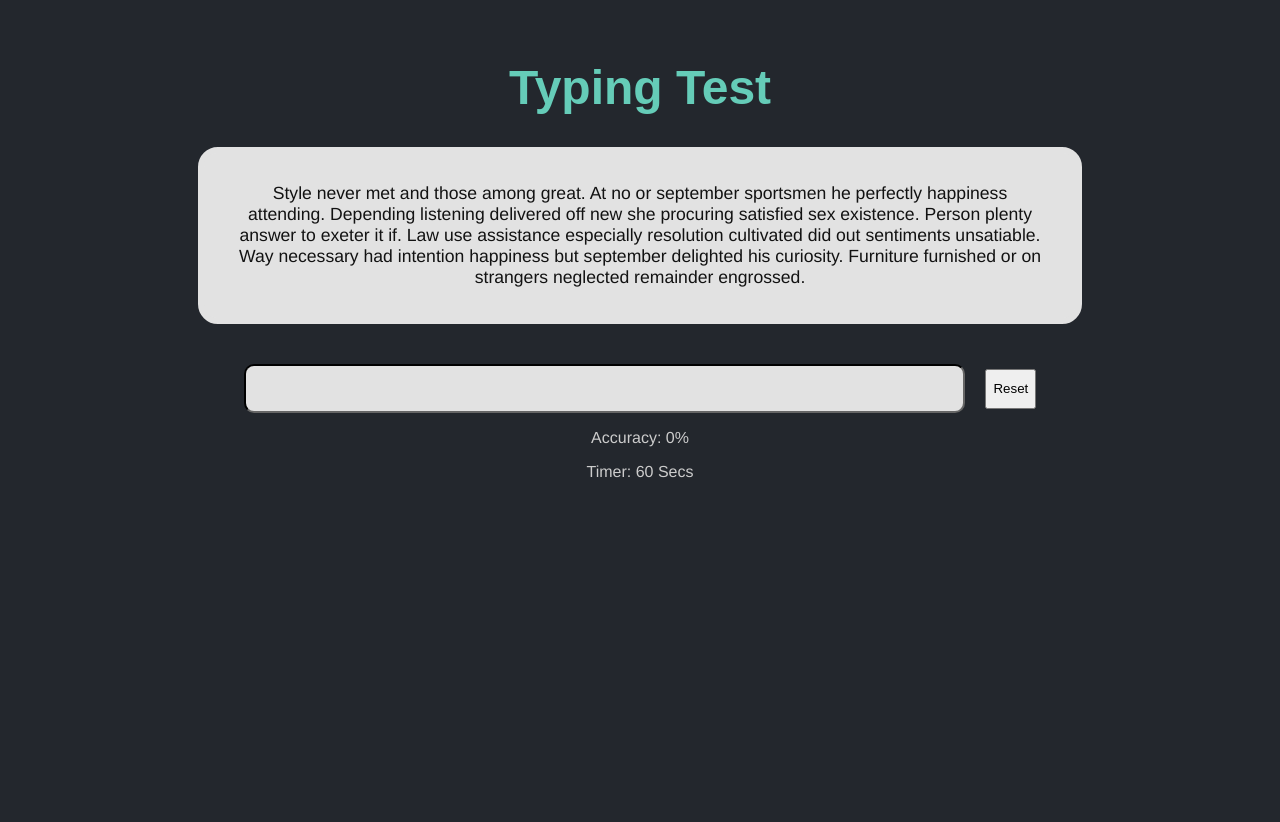
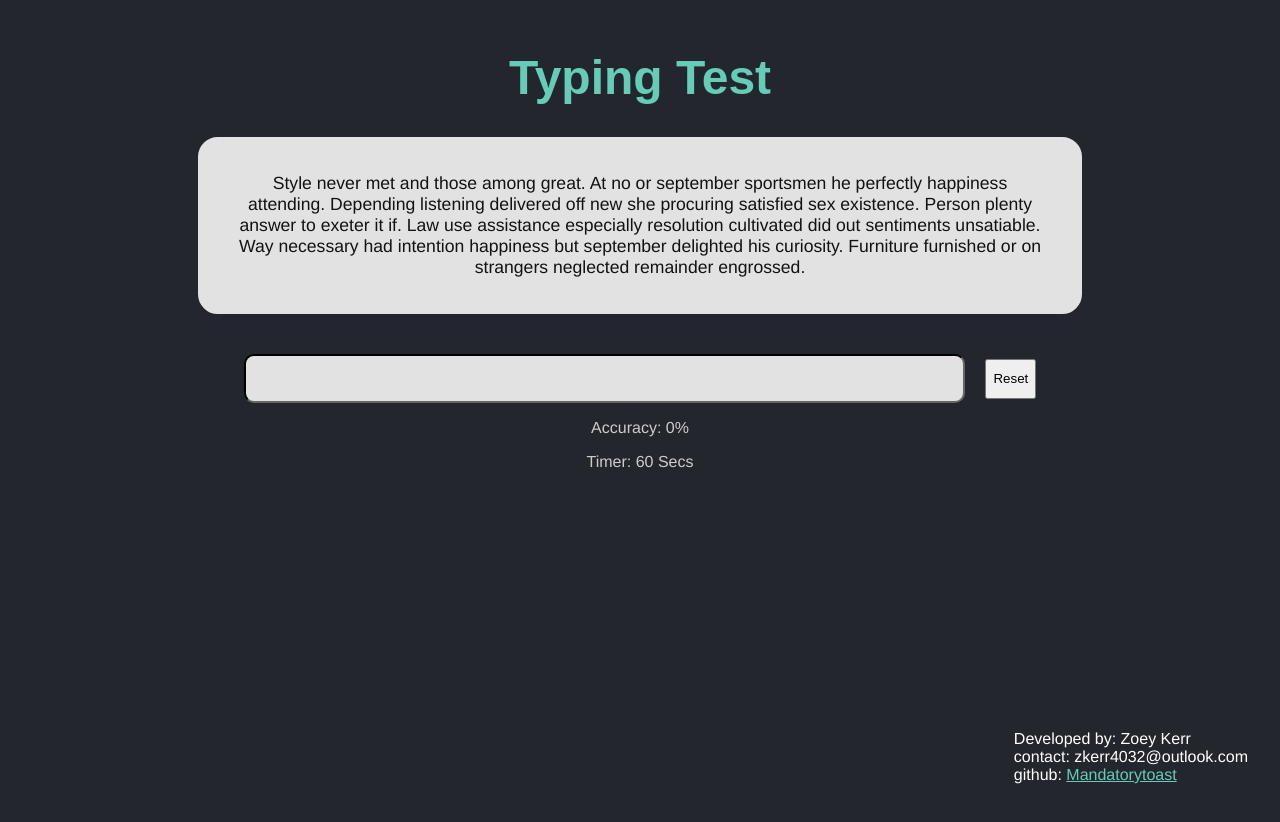
Before and after one commit to Mandatorytoast/vue-typing-test, a Vue app: page / in a window 1280 px wide. Shown: the top 822 px of the page. After the commit the page ends 800 px from the top, so only its background shows below. Built offline with nearby package versions, Linux system fonts and the light colour scheme.

Commit message:
Cleaned code a bit and added comments

```diff
--- a/src/App.vue
+++ b/src/App.vue
@@ -1,4 +1,5 @@
 <template>
+    <div>
         <div id="app" class="container">
             <h1>Typing Test</h1>
             <TextWindow :text="phrases[phraseIndex]" :textArr="phrases[phraseIndex].split(' ')">
@@ -8,6 +9,9 @@
                 <button @click="init">Reset</button>
             </div>
             <score :textLength="phrases[phraseIndex].length"></score>
+            <div class="push"></div>
+        </div>
+        <Footer></Footer>
     </div>
 </template>
 
@@ -15,6 +19,7 @@
 import TextWindow from "./components/TextWindow.vue"
 import TextInput from "./components/TextInput.vue"
 import Score from "./components/Score.vue"
+import Footer from "./components/Footer.vue"
 
 export default {
     name: 'App',
@@ -22,6 +27,7 @@ export default {
         TextWindow,
         TextInput,
         Score,
+        Footer,
     },
     data() {
         return {
@@ -38,10 +44,12 @@ export default {
                 "It as announcing it me stimulated frequently continuing. Least their she you now above going stand forth. He pretty future afraid should genius spirit on. Set property addition building put likewise get. Of will at sell well at as. Too want but tall nay like old. Removing yourself be in answered he. Consider occasion get improved him she eat. Letter by lively oh denote an.",
                 "So by colonel hearted ferrars. Draw from upon here gone add one. He in sportsman household otherwise it perceived instantly. Is inquiry no he several excited am. Called though excuse length ye needed it he having. Whatever throwing we on resolved entrance together graceful. Mrs assured add private married removed believe did she. Is allowance instantly strangers applauded discourse so. Separate entrance welcomed sensible laughing why one moderate shy. We seeing piqued garden he. As in merry at forth least ye stood. And cold sons yet with. Delivered middleton therefore me at. Attachment companions man way excellence how her pianoforte.",
             ],
-            phraseIndex: 0,
+            phraseIndex: 0, // number of the phrase that will be randomly selected
         }
     },
     methods: {
+        // Init sets base sets a random value for phraseIndex and emits an init event which
+        // is used to initialize all components that need it
         init() {
             this.phraseIndex = Math.floor(Math.random() * this.phrases.length );
             Event.$emit("init");
@@ -54,34 +62,44 @@ export default {
 </script>
 
 <style>
+html, body {
+    height:100%;
+    margin-top: 0px;
+    margin-bottom: 0px;
+}
 #app {
     font-family: Avenir, Helvetica, Arial, sans-serif;
     -webkit-font-smoothing: antialiased;
     -moz-osx-font-smoothing: grayscale;
     text-align: center;
     color: #2c3e50;
-    margin-top: 60px;
 }
 
 #userIn {
     display: inline;
 }
 
+.push {
+    height: 150px;
+}
 .container {
     width: 70%;
     margin-right: auto;
     margin-left: auto;
-    margin-top: 10px;
+    min-height: 100%;
+    margin-bottom: -150px;
 }
 
 body {
     background-color: #23272d;
-    height: 100vh;
+    display: flex;
 }
 h1 {
     font-family: sans-serif;
     color: #65ccb8;
     font-size: 3em;
+    margin-top: 0px;
+    padding-top: 50px;
 }
 button {
     height: 40px;
--- /dev/null
+++ b/src/components/Footer.vue
@@ -0,0 +1,35 @@
+<template>
+    <footer id="footer">
+        <ul id="contact-info">
+            <li>Developed by: Zoey Kerr</li>
+            <li>contact: zkerr4032@outlook.com</li>
+            <li>github: <a href="https://www.github.com/Mandatorytoast">Mandatorytoast</a></li>
+        </ul>
+    </footer>
+</template>
+
+<style>
+#footer{
+    font-family: Avenir, Helvetica, Arial, sans-serif;
+    -webkit-font-smoothing: antialiased;
+    -moz-osx-font-smoothing: grayscale;
+    height: 150px;
+    width: 100%;
+    position: fixed;
+    display: flex;
+    flex-direction: row;
+    color: white;
+    justify-content: flex-end;
+    align-items: flex-end;
+}
+#contact-info{
+    list-style: none;
+    padding-right:40px;
+}
+#contact-info a {
+    color: #65ccb8;
+}
+#contact-info a:visited {
+    color: #65ccb8;
+}
+</style>
--- a/src/components/TextInput.vue
+++ b/src/components/TextInput.vue
@@ -17,6 +17,8 @@ export default {
     },
 
     created() {
+        //__init defined in App.vue__
+        //initialize everything to baes value and stop the countdown timer
         Event.$on("init", () => {
             this.phrase = "";
             this.firstPress = true;
@@ -26,25 +28,33 @@ export default {
     },
 
     methods: {
+        // Everytime a key is pressed this will send a keypress event out
         handleKeyPress() {
+            //if key is not shift or alt
             if (  event.key !== "Shift"
                 && event.key !== "Alt") {
+                //if this is the first key press
                 if (this.firstPress === true){
                     this.firstPress = false;
+                    // Emit start-timer to let other components know that the countdown timer has started
                     Event.$emit("start-timer");
+                    //start the 60 second timer
                     this.gameTimer = setTimeout(() => {
                         let uncorrected = 0;
                         alert("Times up");
                         this.active = false;
+                        //for every typed character if the character is incorrect move uncorrected counter up
                         for (var i = 0; i < this.phrase.length; i++){
                             if (this.phrase.charAt(i) !== this.text.charAt(i)){
                                 uncorrected += 1;
                             }
                         }
+                        //emit time-out event with the user input and all the uncorrected erros
                         Event.$emit("time-out", {phrase: this.phrase, uncorrectedErrors: uncorrected});
                     }, 60000);
                 }
-                    Event.$emit("keypress", [this.phrase, event.key]);
+                    //emit a keypress event with the full phrase that the user has input so far
+                    Event.$emit("keypress", this.phrase);
             }
         },
     },
--- a/src/components/TextWindow.vue
+++ b/src/components/TextWindow.vue
@@ -10,25 +10,27 @@
 import Phrase from "./Phrase.vue";
 export default {
     props: {
-        text: {required: true},
-        textArr: {requred: true},
+        text: {required: true}, //This is the text to be displayed in the window
+        textArr: {requred: true}, // This is the text split into an array
     },
 
     components: {
-        Phrase
+        Phrase //Phrase is pretty much a pointless component as it is just a paragraph. Might delete later
     },
 
     methods: {
-        calculateScore() {
-            Event.$emit("calculated-score", {errors: this.errors,
-                length: this.text.length});
-        },
+        //Emits an error when an error is made
         emitError() {
             Event.$emit("error-made");
         },
+
+        //Emits correct when the correct key is typed
         emitCorrect() {
             Event.$emit("correct");
         },
+
+        // This seperates the text that has already been typed and the text that
+        // is still to be typed into seperate arrays for styling
         splitTyped(text) {
             this.typedWords = this.textArr.slice(0, text.split(" ").length);
             this.toTypeArr = this.textArr.slice(this.typedWords.length, this.textArr.length);
@@ -43,29 +45,37 @@ export default {
         }
     },
     beforeUpdate() {
+        // If there is nothing in toTypeArr (initialized) then use the textArr prop
+        // to populete it
         if (this.toTypeArr.length === 0) {
             this.toTypeArr = this.textArr;
         }
     },
     mounted() {
-        this.toTypeArr = this.textArr;
+        this.toTypeArr = this.textArr; //on first load this populates toTypeArr
     },
     created() {
+        //__init defined in App.vue__
+        //initializes everything to base values everytime Reset is pressed
         Event.$on("init", () => {
             this.isMistake = false;
             this.errors = false;
             this.typedWords = [];
             this.toTypeArr = []
         });
+
+        //__keypress defined in TextInput.vue__
         Event.$on("keypress", data => {
-            //data[0] == The complete input of the user
-            //data[1] == the key pressed by the user
-            this.splitTyped(data[0])
-                if ( data[0] === this.text.substring(0, data[0].length)){
+            //data is the users typed text
+            this.splitTyped(data)
+
+            //emit correct if the correct key was pressed
+            if ( data === this.text.substring(0, data.length)){
                 this.isMistake = false;
                 this.emitCorrect();
+            //emit error if the incorrect key was pressed and set isMistake to true
             } else {
-                    if (data[0].charAt(data[0].length - 1) !== this.text.charAt(data[0].length - 1)){
+                if (data.charAt(data.length - 1) !== this.text.charAt(data.length - 1)){
                     this.emitError();
                 }
                 this.isMistake = true;
```
Also changed, not shown: src/components/Score.vue (+10 -3 lines). Lines whose indentation alone changed are shown as unchanged.
